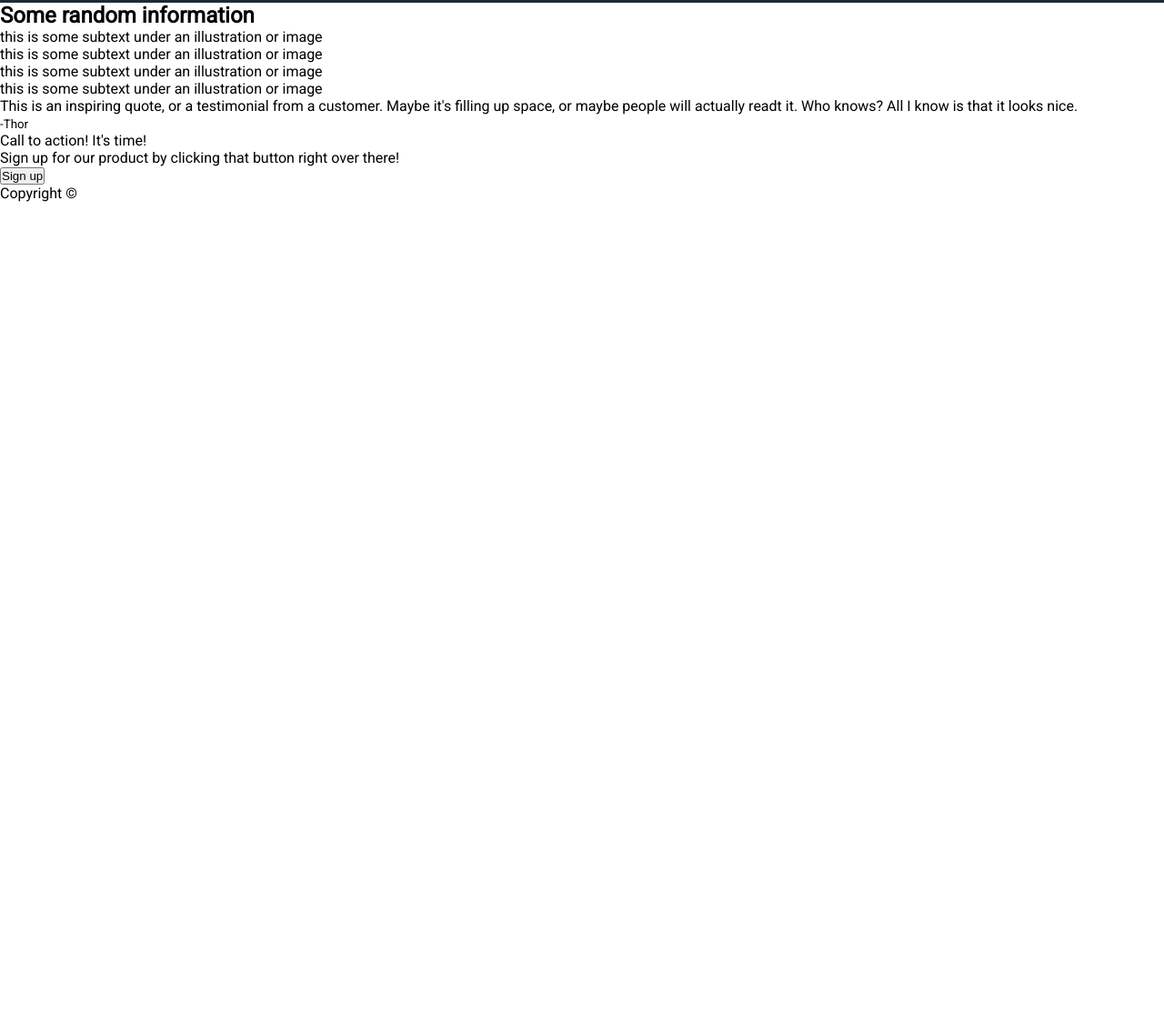
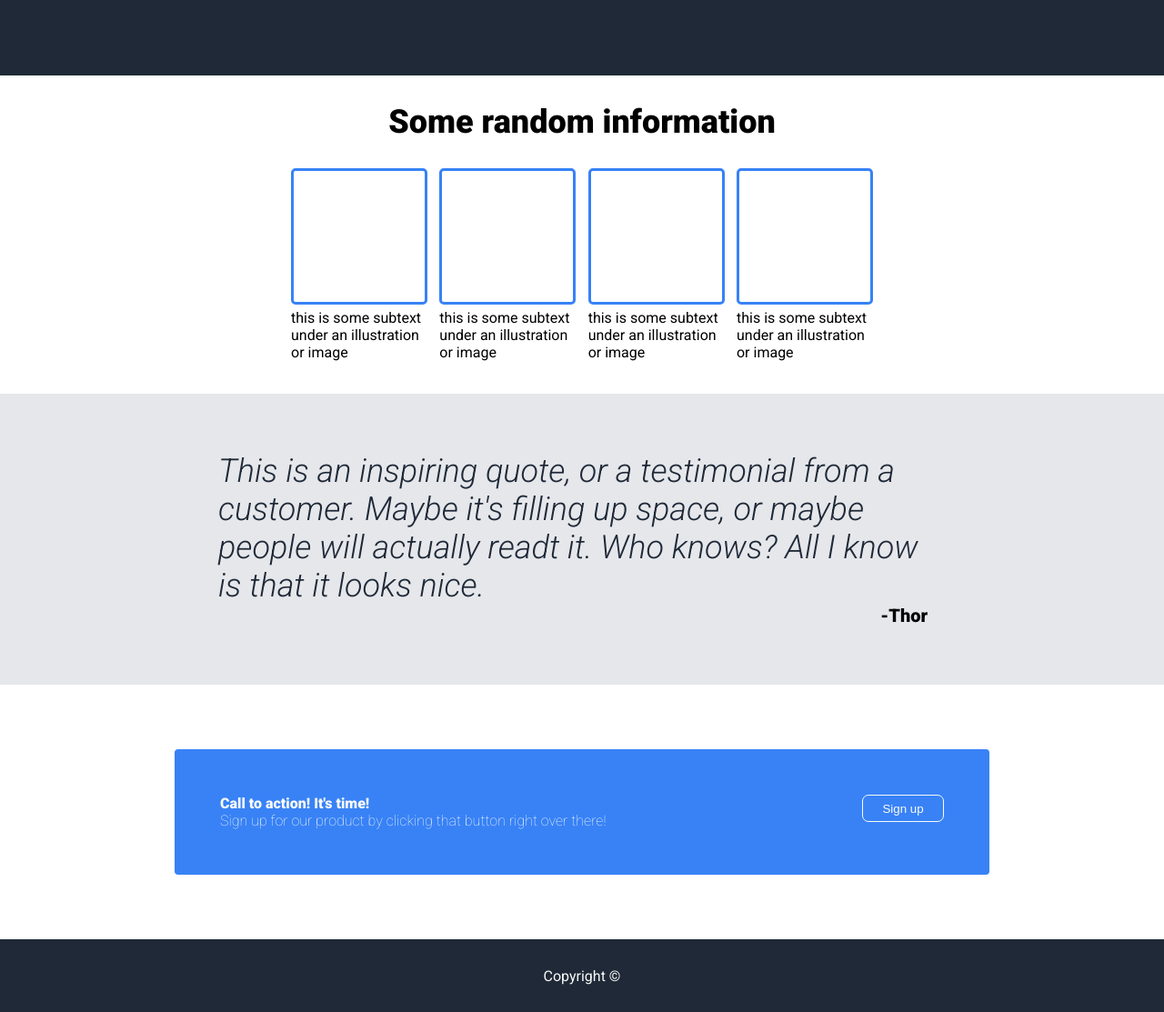
Before and after one commit to MSKose/brainnest-assignment-2, a plain HTML site: page index.html in a window 1280 px wide. Shown: the part 357-1470 px from the top of the page at 91% size. Before the commit the page ends 800 px from the top, so only its background shows below. Drawn offline with Linux system fonts and the light colour scheme.

Commit message:
final commit

```diff
--- a/index.html
+++ b/index.html
@@ -7,7 +7,7 @@
     <title>CSS</title>
     <link rel="preconnect" href="https://fonts.googleapis.com">
     <link rel="preconnect" href="https://fonts.gstatic.com" crossorigin>
-    <link href="https://fonts.googleapis.com/css2?family=Roboto&display=swap" rel="stylesheet">
+    <link href="https://fonts.googleapis.com/css2?family=Roboto:ital,wght@0,100;0,300;0,400;0,900;1,300&display=swap" rel="stylesheet">
     <link rel="stylesheet" href="style.css">
 </head>
 <body>
@@ -38,33 +38,38 @@
     </section>
 
     <main>
-        <section>
+        <section class="random--content">
             <h2>Some random information</h2>
+
+            <div class="random--content__box__container">
                 <div>
-                <div class="random_box"></div>
+                    <div class="random__box"></div>
                     <p>this is some subtext under an illustration or image</p>
                 </div>
                 <div>
-                <div class="random_box"></div>
+                    <div class="random__box"></div>
                     <p>this is some subtext under an illustration or image</p>
                 </div>
                 <div>
-                <div class="random_box"></div>
+                    <div class="random__box"></div>
                     <p>this is some subtext under an illustration or image</p>
                 </div>
                 <div>
-                <div class="random_box"></div>
+                    <div class="random__box"></div>
                     <p>this is some subtext under an illustration or image</p>
                 </div>
+            </div>
         </section>
-        <section>
+
+        <section class="quote--content">
             <div>
                 <p>This is an inspiring quote, or a testimonial from a customer. Maybe it's filling up space, or maybe people will actually readt it. Who knows? All I know is that it looks nice.</p>
                 <p><small>-Thor</small></p>
             </div>
         </section>
-        <section>
-            <div>
+
+        <section class="sign--up--section">
+            <div class="sign--up--container">
                 <div>
                     <p>Call to action! It's time!</p>
                     <p>Sign up for our product by clicking that button right over there!</p>
--- a/style.css
+++ b/style.css
@@ -32,14 +32,17 @@ nav, .top--section {
 }
 
 .top--section {
-    height: 40vh;
+    height: 50vh;
     display: flex;
+}
+
+.header_links, .top--section__div > div > :nth-child(2) {
+    font-size: 18px;
 }
 
 .header_links {
     display: flex;
     gap: 30px;
-    font-size: 18px;
     color: var(--light_grey)
 }
 
@@ -63,6 +66,7 @@ nav, .top--section {
 }
 
 .top--section__image {
+    height: 250px;
     width: 750px;
     display: flex;
     justify-content: center;
@@ -75,7 +79,115 @@ nav, .top--section {
     color: var(--white);
     border-radius: 5px;
     border: none;
-    width: 70px;
+    width: 90px;
     height: 25px;
     margin-top: 5px;
 }
+
+main {
+    margin-top: 30px;
+}
+
+.random--content {
+    height: 40vh;
+}
+
+.random--content h2 {
+    text-align: center;
+    margin-bottom: 30px;
+    font-size: 36px;
+    font-weight: 800;
+}
+
+.random--content__box__container {
+    width: 50vw;
+    display: flex;
+    margin: auto;
+    justify-content: space-between;
+}
+
+.random--content__box__container div {
+    width: 150px;
+    height: 150px;
+    border-radius: 5px;
+}
+
+.random__box {
+    border: 3px solid var(--blue);
+}
+
+.random--content__box__container > div :first-child {
+    margin-bottom: 5px;
+}
+
+.quote--content {
+    background-color: var(--light_grey);
+    height: 40vh;
+    display: flex;
+    justify-content: center;
+    align-items: center;
+}
+
+.quote--content div {
+    width: 800px;
+}
+.quote--content div p:first-child {
+    font-size: 36px;
+    font-weight: 300;
+    font-style: italic;
+    color: var(--black);
+
+}
+.quote--content div :nth-child(2){
+    display: flex;
+    justify-content: flex-end;
+    margin-right: 20px;
+    font-weight: 900;
+    font-size: 1.5rem;
+}
+
+.sign--up--section {
+    height: 35vh;
+    display: flex;
+    justify-content: center;
+    align-items: center;
+
+}
+
+.sign--up--container {
+    width: 70vw;
+    display: flex;
+    justify-content: space-between;
+    padding: 50px;
+    background-color: var(--blue);
+    border-radius: 4px;
+    color: var(--white);
+}
+
+.sign--up--container div :first-child {
+    /* border: 1px solid red; */
+    font-weight: 900;
+}
+
+.sign--up--container div :nth-child(2) {
+    font-weight: 100;
+}
+
+.sign--up--container button {
+    background-color: var(--blue);
+    border: none;
+    border-radius: 7px;
+    width: 90px;
+    height: 30px;
+    border: 1.5px solid var(--white);
+    color: var(--white);
+}
+
+footer {
+    height: 10vh;
+    background-color: var(--black);
+    color: var(--white);
+    display: flex;
+    justify-content: center;
+    align-items: center;
+}
```
Lines whose indentation alone changed are shown as unchanged.
